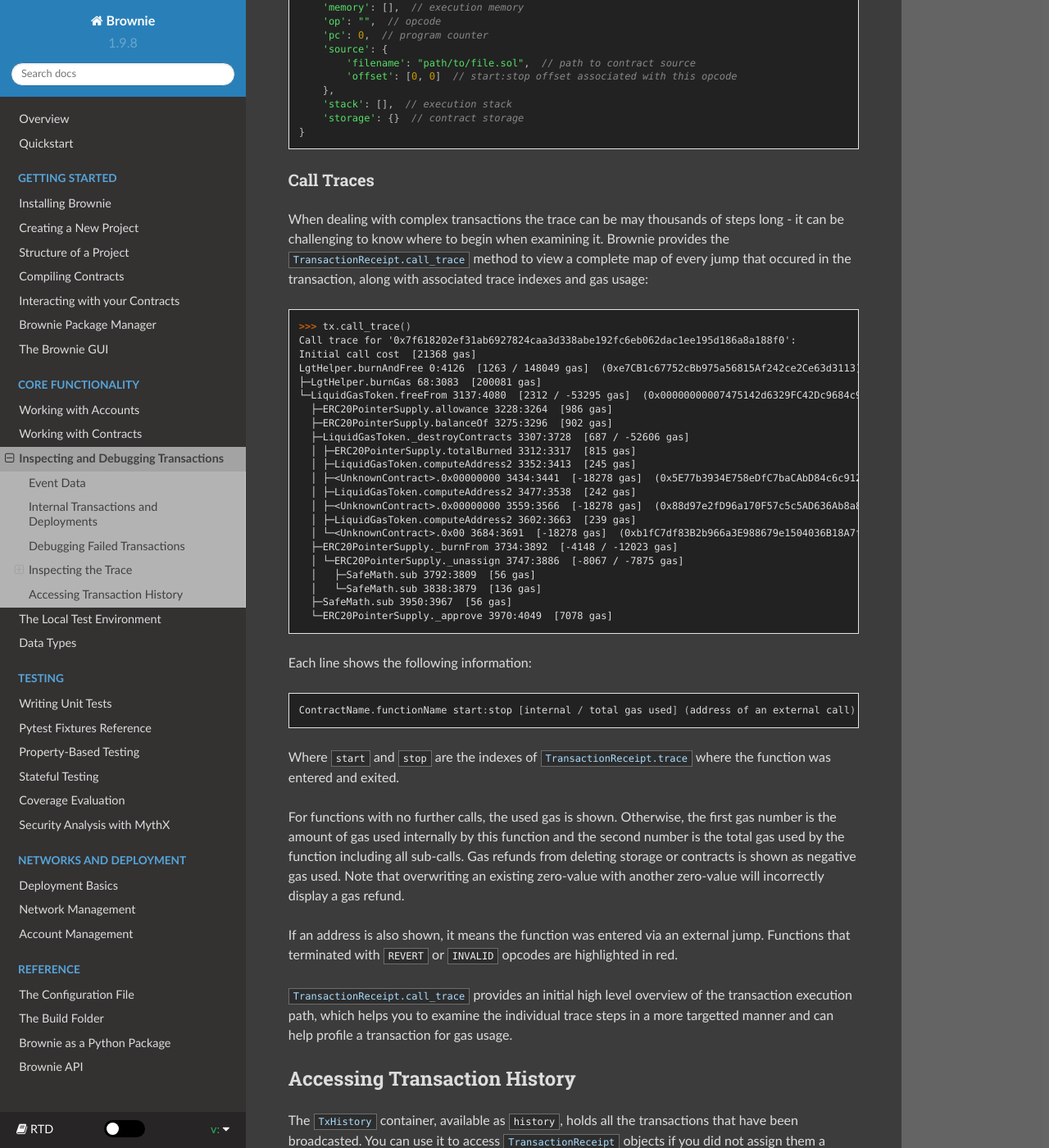
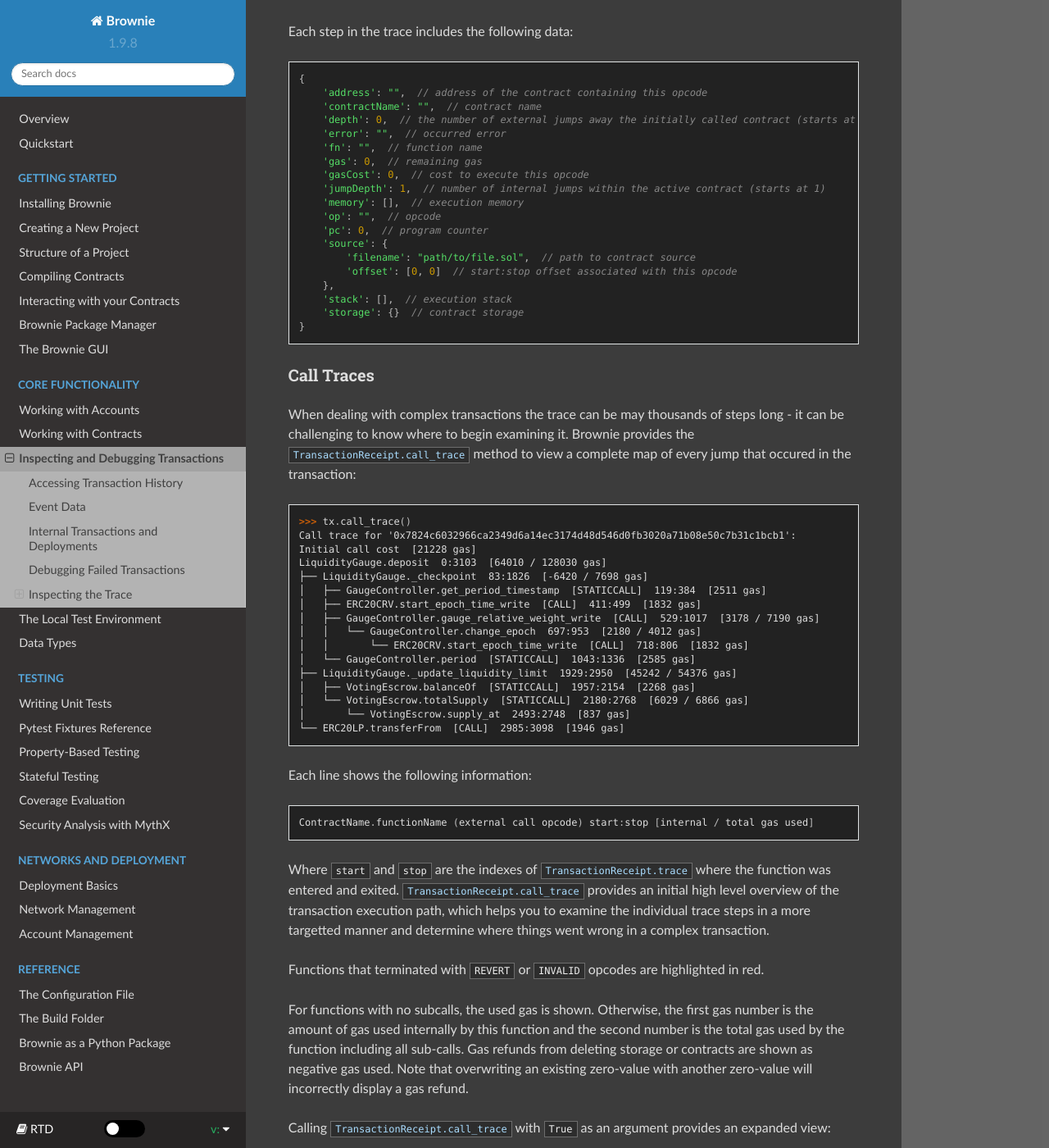
Before and after one commit to eth-brownie/brownie, a Sphinx documentation site: the page built from docs/core-transactions.rst, in a window 1280 px wide and 1400 px high, scrolled down 4196 px. Shown: the whole window at 82% size. Built offline with Sphinx 7.4.7 and the Read the Docs theme 2.0.0, drawn with Linux system fonts in a browser that asks for light colours; some of the changed text lies outside the part shown.

Commit message:
doc: update documentation re: subcalls and expanded traces

```diff
--- a/docs/api-network.rst
+++ b/docs/api-network.rst
@@ -1078,6 +1078,15 @@
 
         >>> Token[0].transfer.call(accounts[2], 10000, {'from': accounts[0]})
         True
+
+.. py:classmethod:: ContractTx.decode_input(hexstr)
+
+    Decodes hexstring input data for this method.
+
+    .. code-block:: python
+
+        >>>  Token[0].transfer.decode_input("0xa9059cbb0000000000000000000000000d36bdba474b5b442310a5bfb989903020249bba00000000000000000000000000000000000000000000000000000000000003e8")
+        ("0xd36bdba474b5b442310a5bfb989903020249bba", 1000)
 
 .. py:classmethod:: ContractTx.decode_output(hexstr)
 
@@ -2018,6 +2027,44 @@
         >>> tx.return_value
         True
 
+.. py:attribute:: TransactionReceipt.subcalls
+
+    A list of dictionaries providing information about subcalls that occured during the transaction.
+
+    The following fields are always included:
+
+    * ``from``: Address where the call originated
+    * ``to``: Address being called
+    * ``op``: Instruction used to make the call
+
+    The following fields are included when the source code for ``to`` is known:
+
+    * ``function``: Signature of the function being called
+    * ``inputs``: Dictionary of decoded input arguments in the call
+
+    One of the following fields is included, depending on how the call ends:
+
+    * ``return_value``: A tuple of decoded return values, if the call ended with ``RETURN``
+    * ``revert_msg``: The given error message, if the call ended in a ``REVERT`` or ``INVALID`` instruction
+    * ``selfdestruct``: Set to ``True`` if the call ended in a ``SELFDESTRUCT`` instruction
+
+    .. code-block:: python
+
+        >>> history[-1].subcalls
+        [
+            {
+                'from': "0x5AE569698C5F986665018B6e1d92A71be71DEF9a",
+                'function': "get_period_timestamp(int128)",
+                'inputs': {
+                    'p': 0
+                },
+                'op': "STATICCALL",
+                'return_value': (1594574319,),
+                'to': "0x0C41Fc429cC21BC3c826efB3963929AEdf1DBb8e"
+            },
+        ...
+
+
 .. py:attribute:: TransactionReceipt.sender
 
     The address the transaction was sent from. Where possible, this will be an Account instance instead of a string.
@@ -2153,23 +2200,57 @@
               to: 0x31d504908351d2d87f3d6111f491f0b52757b592
               value: 100
 
-.. py:classmethod:: TransactionReceipt.call_trace()
-
-    Returns the sequence of contracts and functions called while executing this transaction, and the step indexes where each new method is entered and exitted. Any functions that terminated with ``REVERT`` or ``INVALID`` opcodes are highlighted in red.
-
-    .. code-block:: python
-
-        >>> tx = Token[0].transferFrom(accounts[2], accounts[3], "10000 ether")
-
-        Transaction sent: 0x0d96e8ceb555616fca79dd9d07971a9148295777bb767f9aa5b34ede483c9753
-        Token.transferFrom confirmed (reverted) - block: 4   gas used: 25425 (26.42%)
+.. py:classmethod:: TransactionReceipt.call_trace(expand=False)
+
+    Display the complete sequence of contracts and functions called while execiting this transaction.
+
+    Each line is formatted as:
+
+    ::
+
+        ContractName.functionName  (external call opcode)  start:stop  [internal / total gas used]
+
+
+    * ``start``:``stop`` are index values for the :func:`TransactionReceipt.trace <TransactionReceipt.trace>`, showing where the call begins and ends
+    * for calls that include subcalls, gas use is displayed as ``[gas used in this frame / gas used in this frame + subcalls]``
+    * Calls that terminate with a ``REVERT`` or ``INVALID`` instruction are highlighted in red
+
+    .. code-block:: python
 
         >>> tx.call_trace()
-        Call trace for '0x0d96e8ceb555616fca79dd9d07971a9148295777bb767f9aa5b34ede483c9753':
-        Token.transfer 0:244  (0x4A32104371b05837F2A36dF6D850FA33A92a178D)
-        └─Token.transfer 72:226
-          ├─SafeMath.sub 100:114
-          └─SafeMath.add 149:165
+        Call trace for '0x7824c6032966ca2349d6a14ec3174d48d546d0fb3020a71b08e50c7b31c1bcb1':
+        Initial call cost  [21228 gas]
+        LiquidityGauge.deposit  0:3103  [64010 / 128030 gas]
+        ├── LiquidityGauge._checkpoint  83:1826  [-6420 / 7698 gas]
+        │   ├── GaugeController.get_period_timestamp  [STATICCALL]  119:384  [2511 gas]
+        │   ├── ERC20CRV.start_epoch_time_write  [CALL]  411:499  [1832 gas]
+        │   ├── GaugeController.gauge_relative_weight_write  [CALL]  529:1017  [3178 / 7190 gas]
+        │   │   └── GaugeController.change_epoch  697:953  [2180 / 4012 gas]
+        │   │       └── ERC20CRV.start_epoch_time_write  [CALL]  718:806  [1832 gas]
+        │   └── GaugeController.period  [STATICCALL]  1043:1336  [2585 gas]
+        ├── LiquidityGauge._update_liquidity_limit  1929:2950  [45242 / 54376 gas]
+        │   ├── VotingEscrow.balanceOf  [STATICCALL]  1957:2154  [2268 gas]
+        │   └── VotingEscrow.totalSupply  [STATICCALL]  2180:2768  [6029 / 6866 gas]
+        │       └── VotingEscrow.supply_at  2493:2748  [837 gas]
+        └── ERC20LP.transferFrom  [CALL]  2985:3098  [1946 gas]
+
+    Setting ``expand=True`` displays an expanded call trace that also includes function inputs and return values for all external calls.
+
+    .. code-block:: python
+
+        >>> history[-1].call_trace(True)
+
+        Call trace for '0x7824c6032966ca2349d6a14ec3174d48d546d0fb3020a71b08e50c7b31c1bcb1':
+        Initial call cost  [21228 gas]
+        LiquidityGauge.deposit  0:3103  [64010 / 128030 gas]
+        ├── LiquidityGauge._checkpoint  83:1826  [-6420 / 7698 gas]
+        │   │
+        │   ├── GaugeController.get_period_timestamp  [STATICCALL]  119:384  [2511 gas]
+        │   │       ├── address: 0x0C41Fc429cC21BC3c826efB3963929AEdf1DBb8e
+        │   │       ├── input arguments:
+        │   │       │   └── p: 0
+        │   │       └── return value: 1594574319
+        ...
 
 .. py:classmethod:: TransactionReceipt.traceback()
 
--- a/docs/core-transactions.rst
+++ b/docs/core-transactions.rst
@@ -40,6 +40,16 @@
         value: 1000000000000000000
 
 .. _event-data:
+
+Accessing Transaction History
+=============================
+
+The :func:`TxHistory <brownie.network.state.TxHistory>` container, available as ``history``, holds all the transactions that have been broadcasted. You can use it to access :func:`TransactionReceipt <brownie.network.transaction.TransactionReceipt>` objects if you did not assign them a unique name when making the call.
+
+.. code-block:: python
+
+    >>> history
+    [<Transaction object '0xe803698b0ade1598c594b2c73ad6a656560a4a4292cc7211b53ffda4a1dbfbe8'>, <Transaction object '0xa7616a96ef571f1791586f570017b37f4db9decb1a5f7888299a035653e8b44b'>]
 
 Event Data
 ==========
@@ -231,55 +241,93 @@
 Call Traces
 -----------
 
-When dealing with complex transactions the trace can be may thousands of steps long - it can be challenging to know where to begin when examining it. Brownie provides the :func:`TransactionReceipt.call_trace <TransactionReceipt.call_trace>` method to view a complete map of every jump that occured in the transaction, along with associated trace indexes and gas usage:
+When dealing with complex transactions the trace can be may thousands of steps long - it can be challenging to know where to begin examining it. Brownie provides the :func:`TransactionReceipt.call_trace <TransactionReceipt.call_trace>` method to view a complete map of every jump that occured in the transaction:
 
 .. code-block:: python
 
     >>> tx.call_trace()
-    Call trace for '0x7f618202ef31ab6927824caa3d338abe192fc6eb062dac1ee195d186a8a188f0':
-    Initial call cost  [21368 gas]
-    LgtHelper.burnAndFree 0:4126  [1263 / 148049 gas]  (0xe7CB1c67752cBb975a56815Af242ce2Ce63d3113)
-    ├─LgtHelper.burnGas 68:3083  [200081 gas]
-    └─LiquidGasToken.freeFrom 3137:4080  [2312 / -53295 gas]  (0x00000000007475142d6329FC42Dc9684c9bE6cD0)
-      ├─ERC20PointerSupply.allowance 3228:3264  [986 gas]
-      ├─ERC20PointerSupply.balanceOf 3275:3296  [902 gas]
-      ├─LiquidGasToken._destroyContracts 3307:3728  [687 / -52606 gas]
-      │ ├─ERC20PointerSupply.totalBurned 3312:3317  [815 gas]
-      │ ├─LiquidGasToken.computeAddress2 3352:3413  [245 gas]
-      │ ├─<UnknownContract>.0x00000000 3434:3441  [-18278 gas]  (0x5E77b3934E758eDfC7baCAbD84c6c91295d5eF15)
-      │ ├─LiquidGasToken.computeAddress2 3477:3538  [242 gas]
-      │ ├─<UnknownContract>.0x00000000 3559:3566  [-18278 gas]  (0x88d97e2fD96a170F57c5c5AD636Ab8a8de3Ec776)
-      │ ├─LiquidGasToken.computeAddress2 3602:3663  [239 gas]
-      │ └─<UnknownContract>.0x00 3684:3691  [-18278 gas]  (0xb1fC7df83B2b966a3E988679e1504036B18A7f42)
-      ├─ERC20PointerSupply._burnFrom 3734:3892  [-4148 / -12023 gas]
-      │ └─ERC20PointerSupply._unassign 3747:3886  [-8067 / -7875 gas]
-      │   ├─SafeMath.sub 3792:3809  [56 gas]
-      │   └─SafeMath.sub 3838:3879  [136 gas]
-      ├─SafeMath.sub 3950:3967  [56 gas]
-      └─ERC20PointerSupply._approve 3970:4049  [7078 gas]
+    Call trace for '0x7824c6032966ca2349d6a14ec3174d48d546d0fb3020a71b08e50c7b31c1bcb1':
+    Initial call cost  [21228 gas]
+    LiquidityGauge.deposit  0:3103  [64010 / 128030 gas]
+    ├── LiquidityGauge._checkpoint  83:1826  [-6420 / 7698 gas]
+    │   ├── GaugeController.get_period_timestamp  [STATICCALL]  119:384  [2511 gas]
+    │   ├── ERC20CRV.start_epoch_time_write  [CALL]  411:499  [1832 gas]
+    │   ├── GaugeController.gauge_relative_weight_write  [CALL]  529:1017  [3178 / 7190 gas]
+    │   │   └── GaugeController.change_epoch  697:953  [2180 / 4012 gas]
+    │   │       └── ERC20CRV.start_epoch_time_write  [CALL]  718:806  [1832 gas]
+    │   └── GaugeController.period  [STATICCALL]  1043:1336  [2585 gas]
+    ├── LiquidityGauge._update_liquidity_limit  1929:2950  [45242 / 54376 gas]
+    │   ├── VotingEscrow.balanceOf  [STATICCALL]  1957:2154  [2268 gas]
+    │   └── VotingEscrow.totalSupply  [STATICCALL]  2180:2768  [6029 / 6866 gas]
+    │       └── VotingEscrow.supply_at  2493:2748  [837 gas]
+    └── ERC20LP.transferFrom  [CALL]  2985:3098  [1946 gas]
 
 Each line shows the following information:
 
 ::
 
-    ContractName.functionName start:stop [internal / total gas used] (address of an external call)
+    ContractName.functionName (external call opcode) start:stop [internal / total gas used]
 
+Where ``start`` and ``stop`` are the indexes of :func:`TransactionReceipt.trace <TransactionReceipt.trace>` where the function was entered and exited. :func:`TransactionReceipt.call_trace <TransactionReceipt.call_trace>` provides an initial high level overview of the transaction execution path, which helps you to examine the individual trace steps in a more targetted manner and determine where things went wrong in a complex transaction.
 
-Where ``start`` and ``stop`` are the indexes of :func:`TransactionReceipt.trace <TransactionReceipt.trace>` where the function was entered and exited.
+Functions that terminated with ``REVERT`` or ``INVALID`` opcodes are highlighted in red.
 
-For functions with no further calls, the used gas is shown. Otherwise, the first gas number is the amount of gas used internally by this function and the second number is the total gas used by the function including all sub-calls.
-Gas refunds from deleting storage or contracts is shown as negative gas used. Note that overwriting an existing zero-value with another zero-value will incorrectly display a gas refund.
+For functions with no subcalls, the used gas is shown. Otherwise, the first gas number is the amount of gas used internally by this function and the second number is the total gas used by the function including all sub-calls. Gas refunds from deleting storage or contracts are shown as negative gas used. Note that overwriting an existing zero-value with another zero-value will incorrectly display a gas refund.
 
-If an address is also shown, it means the function was entered via an external jump. Functions that terminated with ``REVERT`` or ``INVALID`` opcodes are highlighted in red.
-
-:func:`TransactionReceipt.call_trace <TransactionReceipt.call_trace>` provides an initial high level overview of the transaction execution path, which helps you to examine the individual trace steps in a more targetted manner and can help profile a transaction for gas usage.
-
-Accessing Transaction History
-=============================
-
-The :func:`TxHistory <brownie.network.state.TxHistory>` container, available as ``history``, holds all the transactions that have been broadcasted. You can use it to access :func:`TransactionReceipt <brownie.network.transaction.TransactionReceipt>` objects if you did not assign them a unique name when making the call.
+Calling :func:`TransactionReceipt.call_trace <TransactionReceipt.call_trace>` with ``True`` as an argument provides an expanded view:
 
 .. code-block:: python
 
-    >>> history
-    [<Transaction object '0xe803698b0ade1598c594b2c73ad6a656560a4a4292cc7211b53ffda4a1dbfbe8'>, <Transaction object '0xa7616a96ef571f1791586f570017b37f4db9decb1a5f7888299a035653e8b44b'>]
+    >>> history[-1].call_trace(True)
+
+    Call trace for '0x7824c6032966ca2349d6a14ec3174d48d546d0fb3020a71b08e50c7b31c1bcb1':
+    Initial call cost  [21228 gas]
+    LiquidityGauge.deposit  0:3103  [64010 / 128030 gas]
+    ├── LiquidityGauge._checkpoint  83:1826  [-6420 / 7698 gas]
+    │   │
+    │   ├── GaugeController.get_period_timestamp  [STATICCALL]  119:384  [2511 gas]
+    │   │       ├── address: 0x0C41Fc429cC21BC3c826efB3963929AEdf1DBb8e
+    │   │       ├── input arguments:
+    │   │       │   └── p: 0
+    │   │       └── return value: 1594574319
+    ...
+
+The expanded trace includes information about external subcalls, including:
+
+* the target address
+* the amount of ether transferred
+* input arguments
+* return values
+
+For calls that revert, the revert reason is given in place of the return value:
+
+.. code-block:: python
+
+    >>> history[-1].call_trace(True)
+    ...
+    └── ERC20LP.transferFrom  [CALL]  2985:3098  [1946 gas]
+            ├── address: 0xd495633B90a237de510B4375c442C0469D3C161C
+            ├── value: 0
+            ├── input arguments:
+            │   ├── _from: 0x9EC9431CCCCD2C73F0A2F68DC69A4A527AB5D809
+            │   ├── _to: 0x5AE569698C5F986665018B6E1D92A71BE71DEF9A
+            │   └── _value: 100000
+            └── revert reason: Integer underflow
+
+You can also access this information programmatically via the :func:`TransactionReceipt.subcalls <TransactionReceipt.subcalls>` attribute:
+
+.. code-block:: python
+
+    >>> history[-1].subcalls
+    [
+        {
+            'from': "0x5AE569698C5F986665018B6e1d92A71be71DEF9a",
+            'function': "get_period_timestamp(int128)",
+            'inputs': {
+                'p': 0
+            },
+            'op': "STATICCALL",
+            'return_value': (1594574319,),
+            'to': "0x0C41Fc429cC21BC3c826efB3963929AEdf1DBb8e"
+        },
+    ...
```
